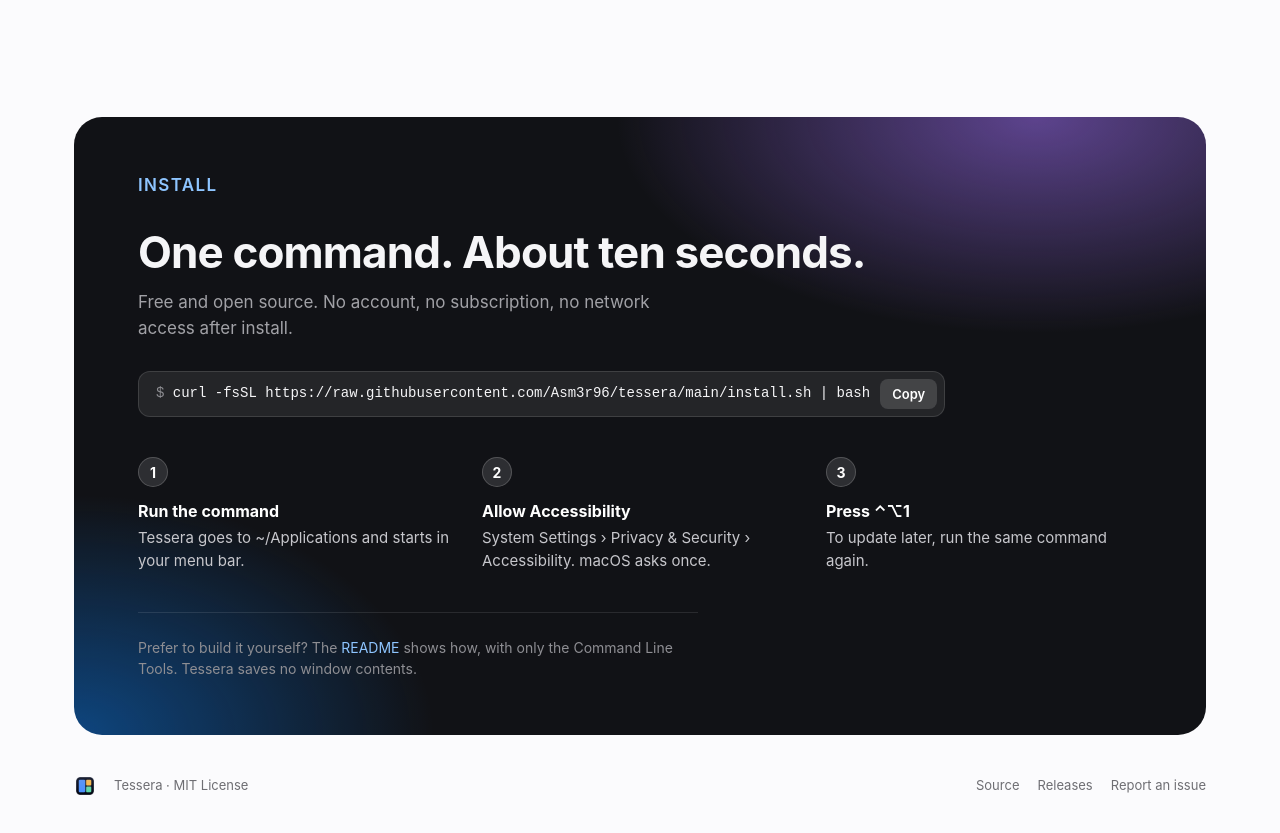
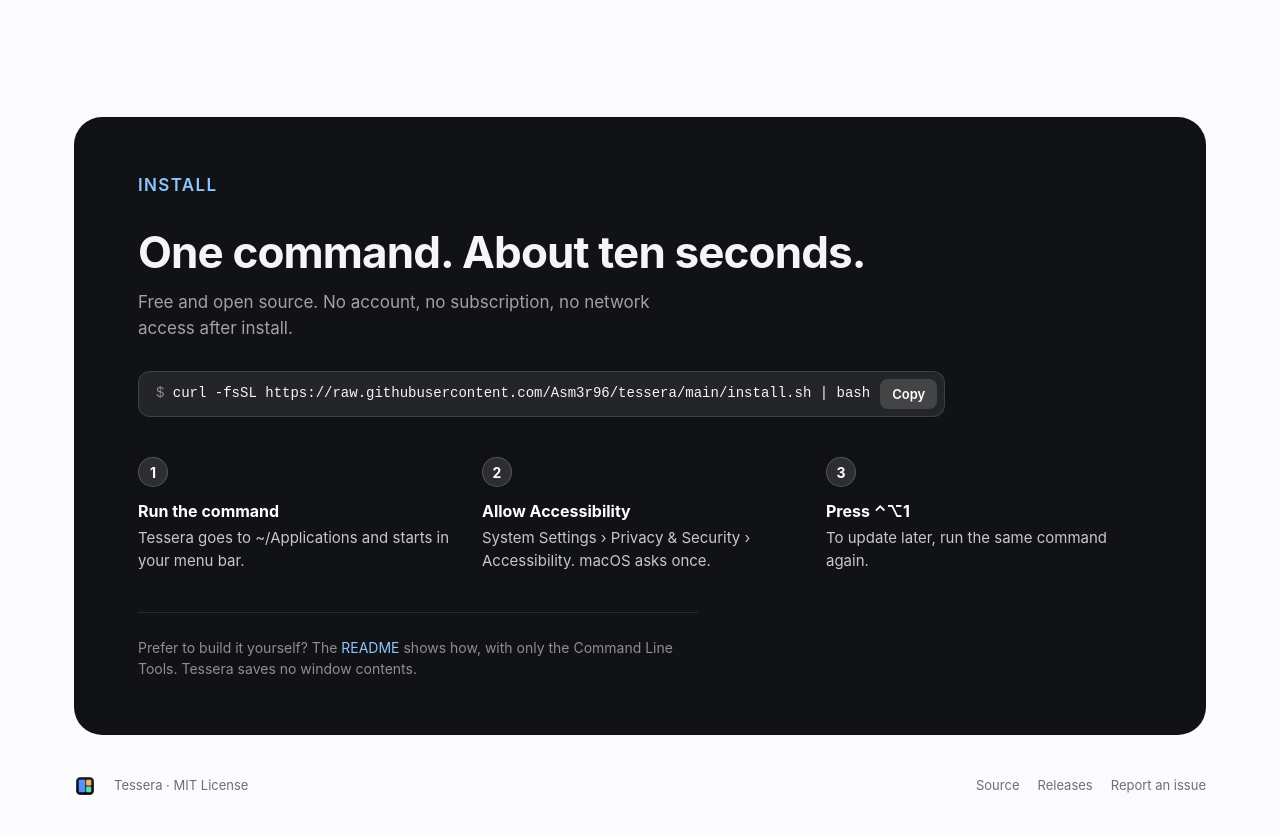
Before and after one commit to Asm3r96/tessera, a plain HTML site: page site/index.html in a window 1280 px wide. Shown: the part 1857-2690 px from the top of the page. Drawn offline with Linux system fonts and the light colour scheme.

Commit message:
Remove colored gradients from install card

```diff
--- a/site/index.html
+++ b/site/index.html
@@ -201,7 +201,7 @@ kbd { font:inherit; }
 
 .install { max-width:1180px; margin:120px auto 0; padding:0 24px; }
 .install-card { position:relative; overflow:hidden; border-radius:28px; padding:56px clamp(24px,5vw,64px); color:#f5f5f7;
-  background:radial-gradient(700px 360px at 85% 0%, rgba(155,108,240,.55), transparent 60%), radial-gradient(600px 400px at 0% 100%, rgba(10,132,255,.45), transparent 60%), #111216; }
+  background:#111216; }
 .install-card .eyebrow { color:#8ec5ff; }
 .install-card h2 { font-size:clamp(30px,4vw,44px); line-height:1.08; letter-spacing:-.02em; margin:0 0 14px; }
 .install-card > p { color:#a1a1a6; margin:0 0 30px; max-width:560px; font-size:17px; }
```
